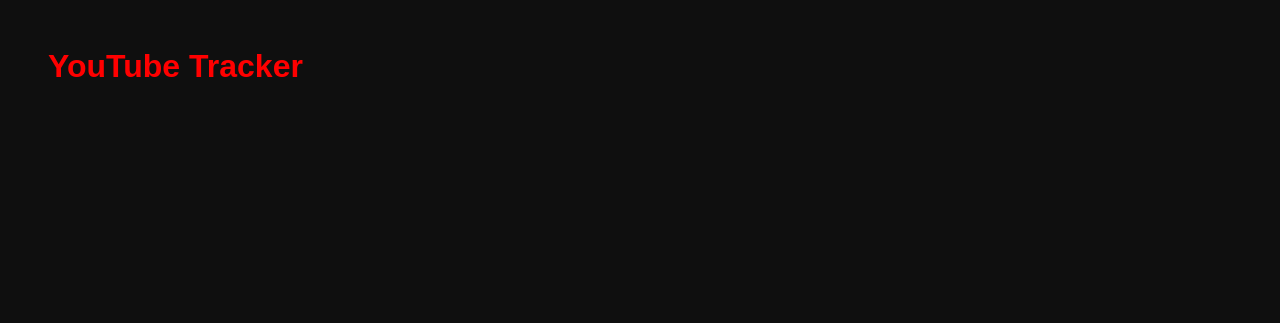
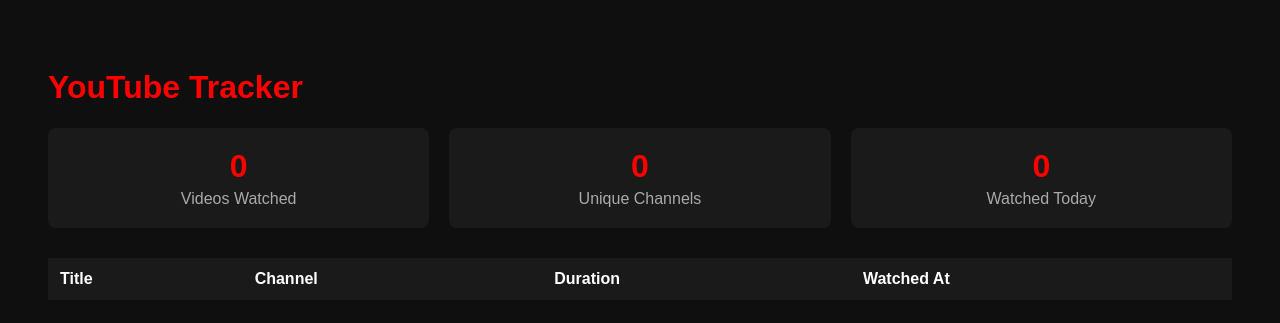
Before and after one commit to the-kat-kat/youtube-tracker, a Flask app: page / in a window 1280 px wide. Shown: the top 323 px of the page. Run offline with Flask 3, Linux system fonts and the light colour scheme; data comes from the database, SQL or seed files in the repository; lists and menus that the app fills with data are empty.

Commit message:
made the videos appear on dashboard ayy

```diff
--- a/backend/app.py
+++ b/backend/app.py
@@ -22,7 +22,7 @@
         channel TEXT,
         duration TEXT,
         category TEXT,
-        watched _at TIMESTAMP DEFAULT CURRENT_TIMESTAMP)
+        watched_at TIMESTAMP DEFAULT CURRENT_TIMESTAMP)
         """) #triple quotes for mult line string
     conn.commit()
     conn.close()
@@ -31,6 +31,7 @@
 def track():
     data = request.json
     video_id = data["video_id"]
+    print("recieved video id", video_id)
 
     info = requests.get(
         "https://www.googleapis.com/youtube/v3/videos",
@@ -41,6 +42,8 @@
         }
     ).json()
 
+    print("api response", info)
+
     item = info["items"][0]
     title = item["snippet"]["title"]
     channel = item["snippet"]["channelTitle"]
@@ -49,7 +52,7 @@
 
     conn = sqlite3.connect("videos.db")
     c = conn.cursor()
-    c.execute("INSERT INTO videoss (video_id, title, channel, duration, category) VALUES (?,?,? ,?,?)",
+    c.execute("INSERT INTO videos (video_id, title, channel, duration, category) VALUES (?,?,? ,?,?)",
     (video_id, title, channel, duration, category))
     conn.commit()
     conn.close()
@@ -74,6 +77,7 @@
             "category": row[4],
             "watched_at": row[5]
             })
+    return jsonify(videos)
 
 @app.route("/")
 def dashboard():
--- a/backend/templates/dashboard.html
+++ b/backend/templates/dashboard.html
@@ -1,23 +1,76 @@
-<!DOCUTYPE html>
-<html lang = "en">
+<!DOCTYPE html>
+<html lang="en">
     <head>
         <meta charset="UTF-8">
         <title>YouTube Tracker</title>
         <style>
-            body { font-family: sans-serif; background: #0f0f0f; color: white; padding: 40px;}
-            h1 {color: #ff0000;}
-            .stats {display: flex; gap: 20 px; margin-bottom: 30 px;}
-            .stat-box { background: #1a1a1a; padding: 20px; border-radius: 8pm; flex:1; text-align: center;}
-            .stat-box h2 {font-size: 2em ; margin: 0; color: #ff0000;}
-            .stat-box p {margin: 5pm 0 0 0; color: #aaa;}
+            body { font-family: sans-serif; background: #0f0f0f; color: white; padding: 40px; }
+            h1 { color: #ff0000; }
+            .stats { display: flex; gap: 20px; margin-bottom: 30px; }
+            .stat-box { background: #1a1a1a; padding: 20px; border-radius: 8px; flex: 1; text-align: center; }
+            .stat-box h2 { font-size: 2em; margin: 0; color: #ff0000; }
+            .stat-box p { margin: 5px 0 0 0; color: #aaa; }
             table { width: 100%; border-collapse: collapse; }
-            th {background: #1a1a1a; padding: 12px; text-align: left;}
-            td { padding: 12 px; border-bottom: 1px solid #222;}
-            tr:hover {background: #1a1a1a;}
+            th { background: #1a1a1a; padding: 12px; text-align: left; }
+            td { padding: 12px; border-bottom: 1px solid #222; }
+            tr:hover { background: #1a1a1a; }
         </style>
     </head>
     <body>
         <h1>YouTube Tracker</h1>
+
+        <div class="stats">
+            <div class="stat-box">
+                <h2 id="total-videos">0</h2>
+                <p>Videos Watched</p>
+            </div>
+            <div class="stat-box">
+                <h2 id="total-channels">0</h2>
+                <p>Unique Channels</p>
+            </div>
+            <div class="stat-box">
+                <h2 id="today-videos">0</h2>
+                <p>Watched Today</p>
+            </div>
         </div>
+
+        <table>
+            <thead>
+                <tr>
+                    <th>Title</th>
+                    <th>Channel</th>
+                    <th>Duration</th>
+                    <th>Watched At</th>
+                </tr>
+            </thead>
+            <tbody id="video-list"></tbody>
+        </table>
+
+        <script>
+            async function loadVideos() {
+                const res = await fetch("http://127.0.0.1:5000/videos");
+                const videos = await res.json();
+
+                document.getElementById("total-videos").textContent = videos.length;
+                document.getElementById("total-channels").textContent = new Set(videos.map(v => v.channel)).size;
+
+                const today = new Date().toDateString();
+                const todayCount = videos.filter(v => new Date(v.watched_at).toDateString() === today).length;
+                document.getElementById("today-videos").textContent = todayCount;
+
+                const tbody = document.getElementById("video-list");
+                tbody.innerHTML = videos.map(v => `
+                    <tr>
+                        <td><a href="https://youtube.com/watch?v=${v.video_id}" target="_blank" style="color:#ff0000">${v.title}</a></td>
+                        <td>${v.channel}</td>
+                        <td>${v.duration}</td>
+                        <td>${new Date(v.watched_at).toLocaleString()}</td>
+                    </tr>
+                `).join("");
+            }
+
+            loadVideos();
+            setInterval(loadVideos, 5000);
+        </script>
     </body>
 </html>
--- a/extension/content.js
+++ b/extension/content.js
@@ -1,7 +1,7 @@
 let lastVideoId = null;
 
 function getVideoId() {
-    const url = new URL(window.location.href)
+    const url = new URL(window.location.href);
     return url.searchParams.get("v");
 }
 
```
Also changed, not shown: eslint.config.mjs (added, +7 -0 lines), extension/background.js (+10 -4 lines), package.json (added, +7 -0 lines), backend/videos.db, extension/manifest.json, package-lock.json (added).
